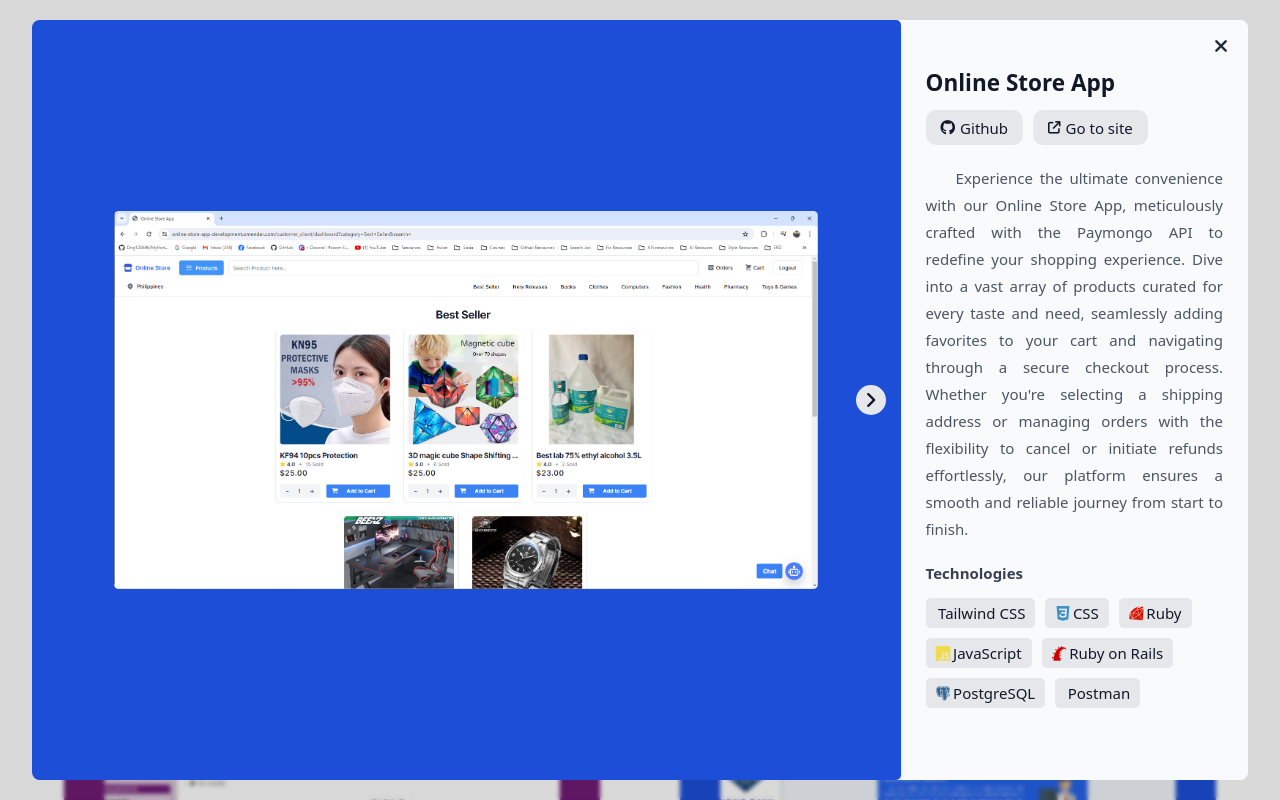
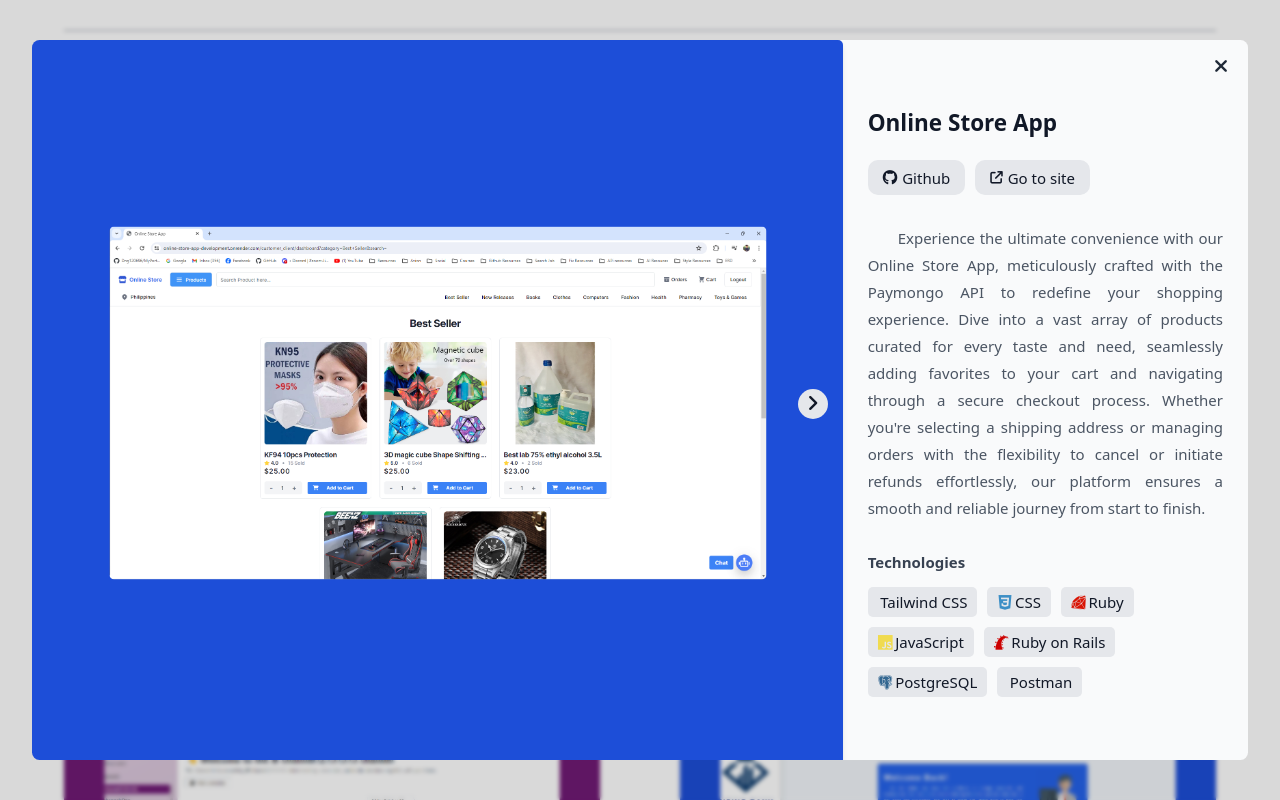
Before and after one commit to Dng120696/MyPortfolio, a React (Vite) app: page / in a window 1280 px wide. Both pictures are taken after a click on the element 332 px from the left and 2030 px from the top of the page. Shown: the part 1630-2430 px from the top of the page. Built offline with nearby package versions, Linux system fonts and the light colour scheme; some icons are missing.

Commit message:
fix the height of project modal and adjust some gap

```diff
--- a/src/components/ProjectModal.jsx
+++ b/src/components/ProjectModal.jsx
@@ -30,18 +30,25 @@
 
   return (
     <section
-      className={`proj_modal ${
+      className={` proj_modal ${
         isOpenProjectModal ? "opacity-100 scale-100" : "scale-0 opacity-0"
-      } fixed w-[90%] lg:w-[95%] h-[95vh] top-1/2 left-1/2 translate-x-[-50%] translate-y-[-50%] z-[100]
-     rounded-xl bg-gray-50 dark:bg-gray-700 dark:text-gray-50  text-5xl overflow-auto `}
+      } fixed w-[90%] lg:w-[95%]  max-h-[90vh] ${
+        projName === "onlineStoreApp" || projName === "stockTradingApp"
+          ? "pb-32"
+          : projName === "journalApp"
+          ? "pb-20"
+          : "pb-28 "
+      } sm:pb-0 top-1/2 left-1/2 translate-x-[-50%] translate-y-[-50%] z-[100]
+     rounded-xl bg-gray-50 dark:bg-gray-700 dark:text-gray-50  text-5xl overflow-x-auto
+      `}
     >
       <i
         className="fa-solid fa-xmark absolute top-5 lg:top-6 right-6 lg:right-8 text-2xl lg:text-3xl cursor-pointer z-[100] text-gray-50 dark:lg:text-gray-50 lg:text-gray-800"
         onClick={() => setOpenProjectModal(false)}
       ></i>
-      <div className="grid grid-cols-1 grid-rows-[35%,50%]  sm:grid-rows-[1fr,1.25fr] lg:grid-cols-[1.25fr,1fr] xl:grid-cols-[2.5fr,1fr] 2xl:grid-cols-[3fr,1fr] lg:grid-rows-1 h-full">
+      <div className="grid grid-cols-1 grid-rows-[35%,50%] sm:grid-rows-[1fr,1.25fr] lg:grid-cols-[1.25fr,1fr] xl:grid-cols-[2fr,1fr] 2xl:grid-cols-[2.5fr,1fr] lg:grid-rows-1 ">
         <div
-          className={`${findProject.bgColor} relative  flex items-center justify-center overflow-hidden shadow-md rounded-lg h-full`}
+          className={`${findProject.bgColor} py-6 relative  flex items-center justify-center overflow-hidden shadow-md rounded-lg h-full`}
         >
           <button
             className={`bg-gray-200 dark:bg-gray-600 rounded-full w-12 h-12 mx-auto flex items-center justify-center absolute left-6 lg:left-12 top-1/2 translate-x-[-50%] translate-y-[-50%] cursor-pointer  z-[100] ${
@@ -59,7 +66,7 @@
           >
             <i className="fa-solid fa-angle-right text-3xl"></i>
           </button>
-          <div className="flex items-center w-[90%] h-full overflow-hidden">
+          <div className="flex items-center w-[80%] lg:w-[90%] h-full overflow-hidden">
             <div
               className="flex transition-transform duration-500 ease-in-out  "
               style={{
@@ -71,17 +78,17 @@
                 <img
                   key={i}
                   src={image}
-                  className="h-full w-full rounded-lg object-cover sm:scale-[0.95] md:scale-[0.9]"
+                  className="h-full w-full rounded-lg object-cover scale-[0.95]  md:scale-[0.9]"
                 />
               ))}
             </div>
           </div>
         </div>
-        <div className="py-14 lg:py-20 px-6 lg:px-10 self-stretch">
-          <h1 className="text-2xl md:text-3xl lg:text-4xl  font-bold mb-6">
+        <div className="py-10 lg:py-28 px-6 lg:px-10 self-stretch">
+          <h1 className="text-2xl md:text-3xl lg:text-4xl  font-bold mb-10">
             {findProject.title}
           </h1>
-          <div className="text-xl lg:text-2xl flex  items-center gap-4  mb-6 lg:mb-8 h-12 lg:h-14">
+          <div className="text-xl lg:text-2xl flex  items-center gap-4  mb-6 lg:mb-12 h-12 lg:h-14">
             <span className="dark:bg-gray-600 bg-gray-200  h-full px-4 lg:px-6 inline-flex items-center gap-2 rounded-2xl ">
               <i className="fa-brands fa-github  text-2xl"></i>
               <a
@@ -100,7 +107,7 @@
               </a>
             </span>
           </div>
-          <p className="mb-6 lg:mb-8 text-xl md:text-[14px]  lg:text-2xl leading-[1.6] md:leading-[1.8] lg:leading-[1.8] text-gray-600 dark:text-gray-300 text-justify  indent-[3rem]">
+          <p className="mb-6 lg:mb-12 text-xl md:text-[14px]  lg:text-2xl leading-[1.6] md:leading-[1.8] lg:leading-[1.8] text-gray-600 dark:text-gray-300 text-justify  indent-[3rem]">
             {findProject.description}
           </p>
           <p className="text-xl md:text-2xl  font-bold  text-gray-700 dark:text-gray-50 mb-4 lg:mb-6">
--- a/src/pages/Contact.jsx
+++ b/src/pages/Contact.jsx
@@ -31,7 +31,7 @@
                   target="_blank"
                   rel="
                   noreferrer"
-                  className=" text-[1.6rem] md:text-2xl lg:text-3xl font-bold text-light-texto-primary dark:text-dark-texto-primary  hover:cursor-pointer hover:underline"
+                  className=" text-[1.4rem] md:text-2xl lg:text-3xl font-bold text-light-texto-primary dark:text-dark-texto-primary  hover:cursor-pointer hover:underline"
                 >
                   christianpatrickcnebab@gmail.com
                 </a>
@@ -135,9 +135,9 @@
                   target="_blank"
                   rel="
                   noreferrer"
-                  className=" text-[1.6rem] md:text-2xl lg:text-3xl font-bold text-light-texto-primary dark:text-dark-texto-primary  hover:cursor-pointer hover:underline"
+                  className=" text-[1.4rem] md:text-2xl lg:text-3xl font-bold text-light-texto-primary dark:text-dark-texto-primary  hover:cursor-pointer hover:underline"
                 >
-                  /twitter.com/christianpatrick.nebab
+                  /twitter/christianpatrick.nebab
                 </a>
               </p>
             </li>
--- a/src/pages/Home.jsx
+++ b/src/pages/Home.jsx
@@ -8,7 +8,7 @@
       id="home"
     >
       {children}
-      <section className="w-[clamp(30rem,90%,120rem)] h-[90vh]  m-auto flex items-center justify-center md:justify-between flex-col-reverse md:flex-row  border-b-[1px]  md:py-0  gap-10  d pt-12  border-gray-400">
+      <section className="w-[clamp(30rem,90%,120rem)] h-[90vh]  m-auto flex items-center justify-center md:justify-between flex-col-reverse md:flex-row  border-b-[1px]  md:py-0 gap-32 md:gap-10 border-gray-400">
         <article>
           <p className=" text-gray-400 text-2xl lg:text-3xl dark:text-gray-400 font-medium mb-2 sm:mb-4">
             Hi <strong className="text-3xl">👋</strong>, My name is
```
